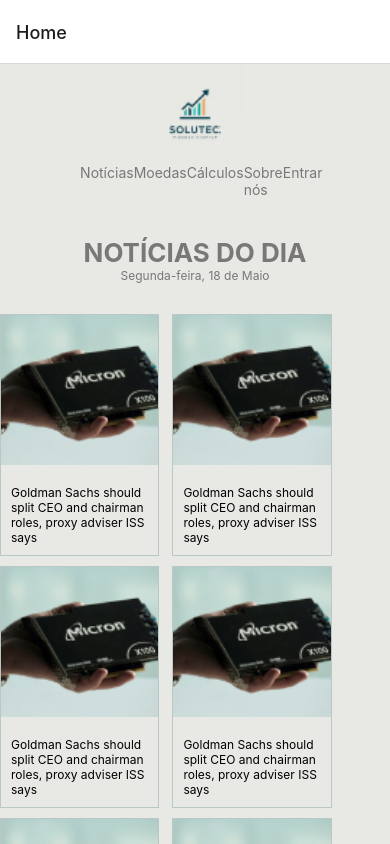
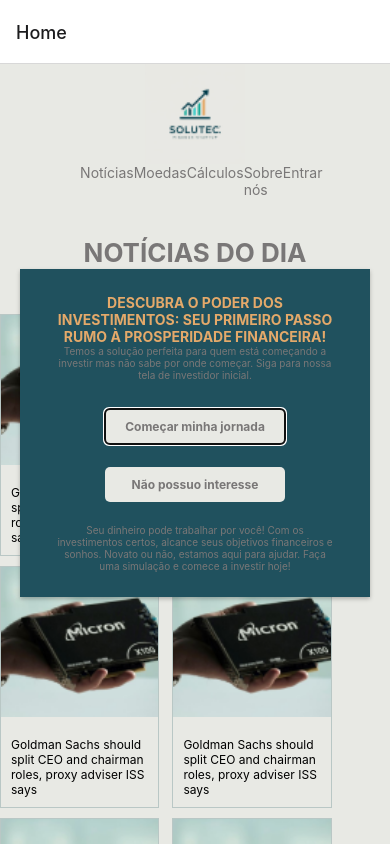
Before and after one commit to GabsMeloTI/solutech_investiment, a React Native app: screen /Home in a window 390 px wide. Shown: the top 844 px of the page. Built offline with nearby package versions, Linux system fonts and the light colour scheme.

Commit message:
Adicionando modal a página home.

```diff
--- a/pages/home/App.jsx
+++ b/pages/home/App.jsx
@@ -1,5 +1,6 @@
 import React from 'react';
-import { StatusBar, Image, StyleSheet, Text, View } from 'react-native';
+import { StatusBar, Image, StyleSheet, Text, View, Modal, TouchableOpacity  } from 'react-native';
+import { useState } from 'react';
 const logo = require('../../assets/logo.png');
 const imgNoticia = require('../../assets/exp-noticia.png');
 const instagram = require('../../assets/instagram.png');
@@ -8,6 +9,8 @@
 const rodape = require('../../assets/linha-rodape.png');
 
 export default function Home({ navigation }) {
+  const [modalVisible, setModalVisible] = useState(true);
+
   return (
     <View style={styles.container}>
 
@@ -90,6 +93,27 @@
             </View>
 
       </View>
+
+      <Modal
+        animationType="slide"
+        transparent={true}
+        visible={modalVisible}
+        onRequestClose={() => setModalVisible(!modalVisible)}
+      >
+        <View style={styles.centeredView}>
+          <View style={styles.modalView}>
+            <Text style={styles.modalTittle}>DESCUBRA O PODER DOS INVESTIMENTOS: SEU PRIMEIRO PASSO RUMO À PROSPERIDADE FINANCEIRA!</Text>
+            <Text style={styles.modalText}>Temos a solução perfeita para quem está começando a investir mas não sabe por onde começar. Siga para nossa tela de investidor inicial.</Text>
+            <TouchableOpacity style={styles.buttonClose}>
+              <Text style={styles.textStyle}>Começar minha jornada</Text>
+            </TouchableOpacity>
+            <TouchableOpacity style={styles.buttonClose} onPress={() => setModalVisible(!modalVisible)}>
+              <Text style={styles.textStyle}>Não possuo interesse</Text>
+            </TouchableOpacity>
+            <Text style={styles.modalRodape}>Seu dinheiro pode trabalhar por você! Com os investimentos certos, alcance seus objetivos financeiros e sonhos. Novato ou não, estamos aqui para ajudar. Faça uma simulação e comece a investir hoje!</Text>
+          </View>
+        </View>
+      </Modal>
       <StatusBar style="auto" />
     </View>
   );
@@ -151,6 +175,57 @@
     borderColor: '#B9C7C5',
 
   },
+  centeredView: {
+    flex: 1,
+    justifyContent: "center",
+    alignItems: "center",
+    marginTop: 22
+  },
+  modalView: {
+    margin: 20,
+    backgroundColor: "#20515E",
+    paddingHorizontal: 35,
+    paddingVertical: 25,
+    alignItems: "center",
+    shadowColor: "#000",
+    shadowOffset: {
+      width: 0,
+      height: 2
+    },
+    shadowOpacity: 0.25,
+    shadowRadius: 4,
+    elevation: 5
+  },
+  modalText: {
+    textAlign: "center",
+    color: '#797777',
+    fontSize: 10,
+    marginBottom: '10%',
+  },
+  modalRodape: {
+    textAlign: "center",
+    color: '#797777',
+    fontSize: 10,
+  },
+  modalTittle: {
+    color: '#E4A96A',
+    fontSize: 14,
+    fontWeight: "bold",
+    textAlign: 'center'
+  },
+  buttonClose: {
+    backgroundColor: "#E8E9E4",
+    borderRadius: 5,
+    width: 180,
+    padding: 10,
+    marginBottom: '8%',
+  },
+  textStyle: {
+    color: "#797777",
+    fontWeight: "bold",
+    textAlign: "center",
+    fontSize: 12,
+  },
   noticiaImagem: {
     width: '100%',
     height: 150,
```
